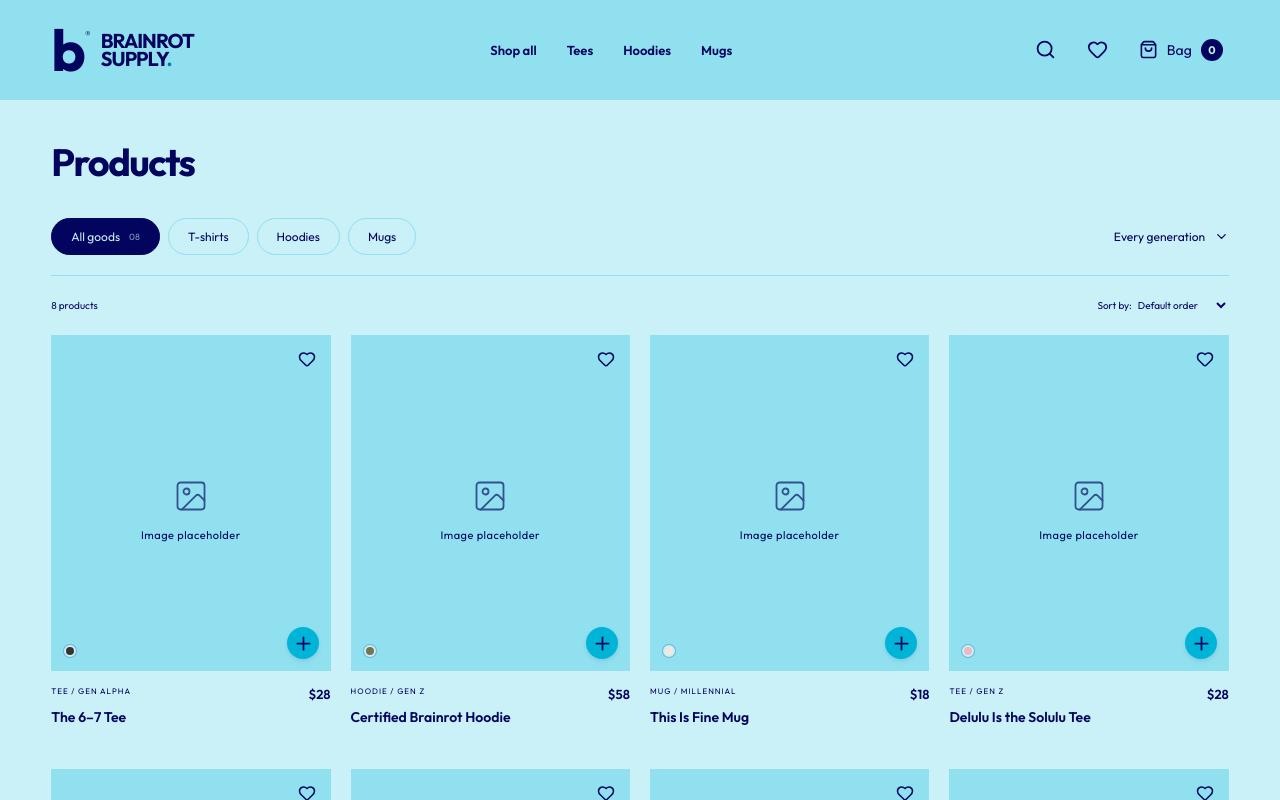
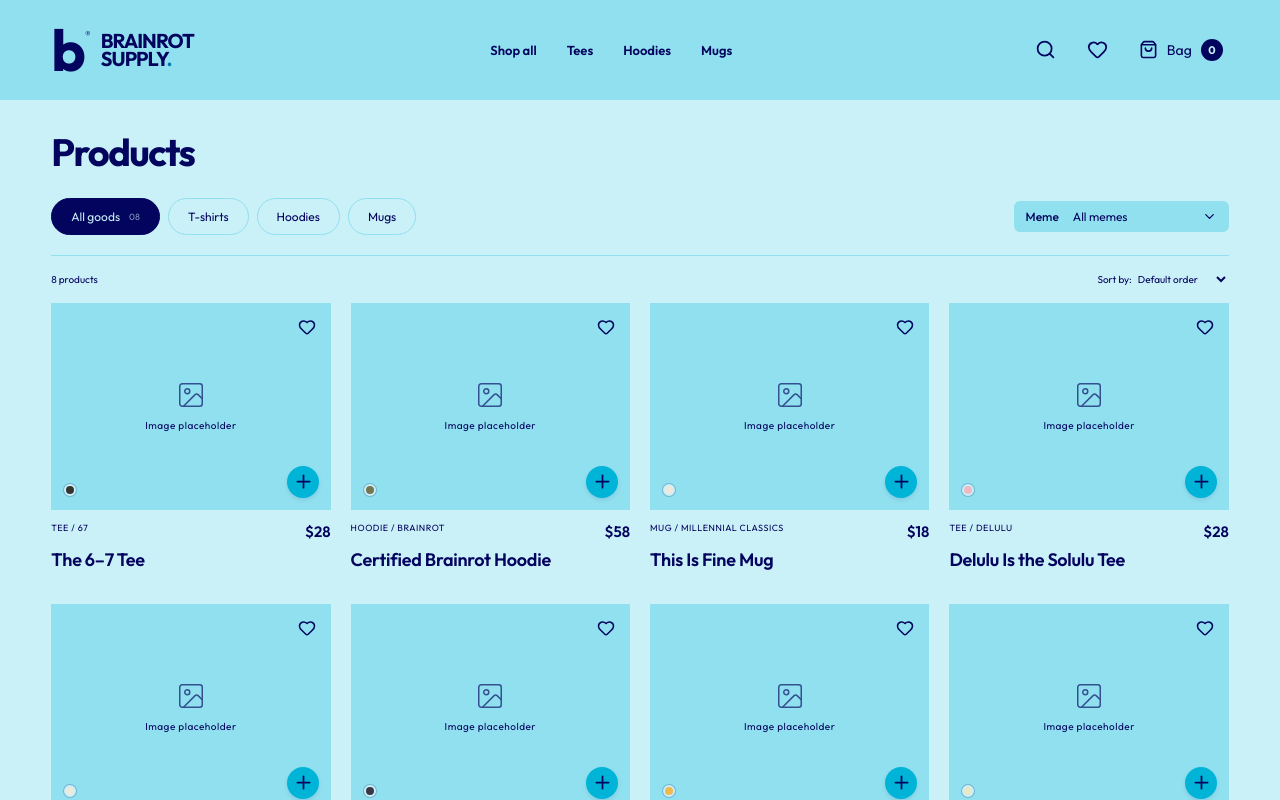
Before and after one commit to Rishaanbit/brainrot-supply, a Next.js app: page / in a window 1280 px wide. Shown: the top 800 px of the page. Built offline with nearby package versions, Linux system fonts and the light colour scheme.

Commit message:
Update Site source

```diff
--- a/app/layout.tsx
+++ b/app/layout.tsx
@@ -2,7 +2,7 @@ import type { Metadata } from "next";
 import "./globals.css";
 export const metadata: Metadata = {
   title: "Brainrot Supply — Products",
-  description: "Meme-themed T-shirts, hoodies, and mugs. Product catalog with prices, sizes, and generation filters.",
+  description: "Meme-themed T-shirts, hoodies, and mugs. Product catalog with prices, sizes, and meme filters.",
   icons: { icon: "/favicon.svg", shortcut: "/favicon.svg" },
 };
 export default function RootLayout({ children }: Readonly<{ children: React.ReactNode }>) {
--- a/app/page.tsx
+++ b/app/page.tsx
@@ -3,16 +3,16 @@
 import { useEffect, useRef, useState } from "react";
 import { ArrowRight, ArrowUpRight, Search, ShoppingBag, X, Plus, Minus, Heart, ChevronDown, Check, Menu, ImageIcon } from "lucide-react";
 
-type Product = { id: number; name: string; type: string; era: string; price: number; color: string; design: string; bg: string };
+type Product = { id: number; name: string; type: string; era: string; meme: string; price: number; color: string; design: string; bg: string };
 const products: Product[] = [
-  { id: 1, name: "The 6–7 Tee", type: "T-shirts", era: "Gen Alpha", price: 28, color: "#35352f", design: "67", bg: "#90e0ef" },
-  { id: 2, name: "Certified Brainrot Hoodie", type: "Hoodies", era: "Gen Z", price: 58, color: "#73764e", design: "brainrot", bg: "#90e0ef" },
-  { id: 3, name: "This Is Fine Mug", type: "Mugs", era: "Millennial", price: 18, color: "#eee9dc", design: "fine", bg: "#90e0ef" },
-  { id: 4, name: "Delulu Is the Solulu Tee", type: "T-shirts", era: "Gen Z", price: 28, color: "#f0b8c3", design: "delulu", bg: "#90e0ef" },
-  { id: 5, name: "Verity Energy Tee", type: "T-shirts", era: "Gen Z", price: 30, color: "#ede9db", design: "verity", bg: "#90e0ef" },
-  { id: 6, name: "6–7 Braincell Hoodie", type: "Hoodies", era: "Gen Alpha", price: 58, color: "#393746", design: "67", bg: "#90e0ef" },
-  { id: 7, name: "Error 404: Brain Not Found", type: "Mugs", era: "Millennial", price: 18, color: "#f0b94e", design: "404", bg: "#90e0ef" },
-  { id: 8, name: "Touch Grass Club Tee", type: "T-shirts", era: "Gen Z", price: 28, color: "#e6e8c6", design: "grass", bg: "#90e0ef" },
+  { id: 1, meme: "67", name: "The 6–7 Tee", type: "T-shirts", era: "Gen Alpha", price: 28, color: "#35352f", design: "67", bg: "#90e0ef" },
+  { id: 2, meme: "Brainrot", name: "Certified Brainrot Hoodie", type: "Hoodies", era: "Gen Z", price: 58, color: "#73764e", design: "brainrot", bg: "#90e0ef" },
+  { id: 3, meme: "Millennial classics", name: "This Is Fine Mug", type: "Mugs", era: "Millennial", price: 18, color: "#eee9dc", design: "fine", bg: "#90e0ef" },
+  { id: 4, meme: "Delulu", name: "Delulu Is the Solulu Tee", type: "T-shirts", era: "Gen Z", price: 28, color: "#f0b8c3", design: "delulu", bg: "#90e0ef" },
+  { id: 5, meme: "Verity", name: "Verity Energy Tee", type: "T-shirts", era: "Gen Z", price: 30, color: "#ede9db", design: "verity", bg: "#90e0ef" },
+  { id: 6, meme: "67", name: "6–7 Braincell Hoodie", type: "Hoodies", era: "Gen Alpha", price: 58, color: "#393746", design: "67", bg: "#90e0ef" },
+  { id: 7, meme: "Millennial classics", name: "Error 404: Brain Not Found", type: "Mugs", era: "Millennial", price: 18, color: "#f0b94e", design: "404", bg: "#90e0ef" },
+  { id: 8, meme: "Touch grass", name: "Touch Grass Club Tee", type: "T-shirts", era: "Gen Z", price: 28, color: "#e6e8c6", design: "grass", bg: "#90e0ef" },
 ];
 const money = (n: number) => new Intl.NumberFormat("en-US", { style: "currency", currency: "USD", maximumFractionDigits: 0 }).format(n);
 type CartItem = { product: number; size: string; quantity: number };
@@ -26,7 +26,7 @@ function ProductPlaceholder({ product }: { product: Product }) {
 
 export default function Home() {
   const [category, setCategory] = useState("All goods");
-  const [era, setEra] = useState("Every generation");
+  const [meme, setMeme] = useState("All memes");
   const [sort, setSort] = useState("Default order");
   const [search, setSearch] = useState("");
   const [searchOpen, setSearchOpen] = useState(false);
@@ -52,8 +52,8 @@ export default function Home() {
   function openProduct(p: Product) { setSelected(p); setSize(p.type === "Mugs" ? "11 oz" : "M"); setQuantity(1); }
   function add() { if (!selected) return; setCart(current => { const found = current.find(x => x.product === selected.id && x.size === size); return found ? current.map(x => x === found ? { ...x, quantity: Math.min(20, x.quantity + quantity) } : x) : [...current, { product: selected.id, size, quantity }]; }); notify("Added to bag."); setSelected(null); }
   function changeQuantity(index: number, delta: number) { setCart(current => current.map((x, i) => i === index ? { ...x, quantity: Math.min(20, x.quantity + delta) } : x).filter(x => x.quantity > 0)); }
-  function shop(newCategory = "All goods", newEra = "Every generation") { setCategory(newCategory); setEra(newEra); setOnlyFavorites(false); setSearch(""); setMobileMenu(false); document.getElementById("shop")?.scrollIntoView({ behavior: "smooth" }); }
-  const visible = products.filter(p => (category === "All goods" || p.type === category) && (era === "Every generation" || p.era === era) && (!onlyFavorites || favorites.includes(p.id)) && `${p.name} ${p.era} ${p.design === "67" ? "67 6–7" : ""}`.toLowerCase().includes(search.toLowerCase())).sort((a,b) => sort === "Price: low to high" ? a.price-b.price : sort === "Price: high to low" ? b.price-a.price : a.id-b.id);
+  function shop(newCategory = "All goods", newMeme = "All memes") { setCategory(newCategory); setMeme(newMeme); setOnlyFavorites(false); setSearch(""); setMobileMenu(false); document.getElementById("shop")?.scrollIntoView({ behavior: "smooth" }); }
+  const visible = products.filter(p => (category === "All goods" || p.type === category) && (meme === "All memes" || p.meme === meme) && (!onlyFavorites || favorites.includes(p.id)) && `${p.name} ${p.meme} ${p.era} ${p.design === "67" ? "67 6–7" : ""}`.toLowerCase().includes(search.toLowerCase())).sort((a,b) => sort === "Price: low to high" ? a.price-b.price : sort === "Price: high to low" ? b.price-a.price : a.id-b.id);
   const total = cart.reduce((sum, x) => sum + products.find(p => p.id === x.product)!.price * x.quantity, 0);
   const count = cart.reduce((sum, x) => sum + x.quantity, 0);
 
@@ -61,17 +61,17 @@ export default function Home() {
     <header className="header">
       <a href="#" className="logo" aria-label="Brainrot Supply home"><span className="logo-mark">b<span>®</span></span><span>BRAINROT<br/>SUPPLY<span className="logo-dot">.</span></span></a>
       <nav className="desktop-nav" aria-label="Main navigation"><button onClick={() => shop()}>Shop all</button><button onClick={() => shop("T-shirts")}>Tees</button><button onClick={() => shop("Hoodies")}>Hoodies</button><button onClick={() => shop("Mugs")}>Mugs</button></nav>
-      <div className="header-actions"><button className="icon-button" aria-label="Search products" onClick={() => { setSearchOpen(!searchOpen); document.getElementById("shop")?.scrollIntoView({ behavior: "smooth" }); }}><Search size={21}/></button><button className={`icon-button favorites-nav ${onlyFavorites ? "active" : ""}`} aria-label="View saved products" onClick={() => { setOnlyFavorites(!onlyFavorites); setCategory("All goods"); setEra("Every generation"); setSearch(""); document.getElementById("shop")?.scrollIntoView({ behavior: "smooth" }); }}><Heart size={21}/></button><button className="bag-button" onClick={() => { setCartOpen(true); setCheckout(false); }}><ShoppingBag size={19}/><span>Bag</span><b>{count}</b></button><button className="icon-button mobile-toggle" aria-label="Toggle navigation" aria-expanded={mobileMenu} onClick={() => setMobileMenu(!mobileMenu)}><Menu size={22}/></button></div>
+      <div className="header-actions"><button className="icon-button" aria-label="Search products" onClick={() => { setSearchOpen(!searchOpen); document.getElementById("shop")?.scrollIntoView({ behavior: "smooth" }); }}><Search size={21}/></button><button className={`icon-button favorites-nav ${onlyFavorites ? "active" : ""}`} aria-label="View saved products" onClick={() => { setOnlyFavorites(!onlyFavorites); setCategory("All goods"); setMeme("All memes"); setSearch(""); document.getElementById("shop")?.scrollIntoView({ behavior: "smooth" }); }}><Heart size={21}/></button><button className="bag-button" onClick={() => { setCartOpen(true); setCheckout(false); }}><ShoppingBag size={19}/><span>Bag</span><b>{count}</b></button><button className="icon-button mobile-toggle" aria-label="Toggle navigation" aria-expanded={mobileMenu} onClick={() => setMobileMenu(!mobileMenu)}><Menu size={22}/></button></div>
     </header>
     {mobileMenu && <nav className="mobile-nav">{["All goods","T-shirts","Hoodies","Mugs"].map(c => <button key={c} onClick={() => shop(c)}>{c}<ArrowUpRight size={18}/></button>)}</nav>}
     <main>
       <section id="shop" className="shop section-pad">
         <div className="section-heading"><h1>Products</h1></div>
-        <div className="shop-toolbar"><div className="categories">{["All goods","T-shirts","Hoodies","Mugs"].map(c => <button key={c} className={category === c ? "selected" : ""} onClick={() => setCategory(c)}>{c}{c === "All goods" && <span>08</span>}</button>)}</div><label className="era-select"><span className="sr-only">Filter by generation</span><select value={era} onChange={e => setEra(e.target.value)}>{["Every generation","Gen Alpha","Gen Z","Millennial"].map(x => <option key={x}>{x}</option>)}</select><ChevronDown size={15}/></label></div>
+        <div className="shop-toolbar"><div className="categories">{["All goods","T-shirts","Hoodies","Mugs"].map(c => <button key={c} className={category === c ? "selected" : ""} onClick={() => setCategory(c)}>{c}{c === "All goods" && <span>08</span>}</button>)}</div><label className="era-select"><span className="filter-label">Meme</span><select aria-label="Filter by meme" value={meme} onChange={e => setMeme(e.target.value)}>{["All memes","67","Brainrot","Millennial classics","Delulu","Verity","Touch grass"].map(x => <option key={x}>{x}</option>)}</select><ChevronDown size={15}/></label></div>
         {(searchOpen || search || onlyFavorites) && <div className="search-row">{onlyFavorites && <button className="saved-filter" onClick={() => setOnlyFavorites(false)}>Saved goods <X size={14}/></button>}<Search size={18}/><input autoFocus={searchOpen} type="search" placeholder="Search products" aria-label="Search the shop" value={search} onChange={e => setSearch(e.target.value)}/><button className="icon-button" aria-label="Close search" onClick={() => { setSearchOpen(false); setSearch(""); }}><X size={18}/></button></div>}
         <div className="results-line"><span>{visible.length} product{visible.length === 1 ? "" : "s"}</span><label>Sort by: <select value={sort} onChange={e => setSort(e.target.value)} aria-label="Sort products"><option>Default order</option><option>Price: low to high</option><option>Price: high to low</option></select></label></div>
-        <div className="product-grid">{visible.map(p => <article className="product-card" key={p.id}><div className="product-image" style={{ background: p.bg }}><button className={`favorite ${favorites.includes(p.id) ? "is-saved" : ""}`} aria-label={`${favorites.includes(p.id) ? "Unsave" : "Save"} ${p.name}`} aria-pressed={favorites.includes(p.id)} onClick={() => setFavorites(f => f.includes(p.id) ? f.filter(x => x !== p.id) : [...f,p.id])}><Heart size={18} fill={favorites.includes(p.id) ? "currentColor" : "none"}/></button><button className="art-button" onClick={() => openProduct(p)} aria-label={`View ${p.name}`}><ProductPlaceholder product={p}/></button><button className="quick-add" aria-label={`Choose options for ${p.name}`} onClick={() => openProduct(p)}><Plus size={21}/></button><span className="product-color" style={{ background:p.color }}/></div><div className="product-meta"><span>{p.type === "T-shirts" ? "TEE" : p.type === "Hoodies" ? "HOODIE" : "MUG"} / {p.era.toUpperCase()}</span><span>{money(p.price)}</span></div><button className="product-name" onClick={() => openProduct(p)}>{p.name}</button></article>)}</div>
-        {visible.length === 0 && <div className="empty-state"><h3>No products found.</h3><p>Try another search, generation, or category.</p><button className="primary" onClick={() => { setSearch(""); setCategory("All goods"); setEra("Every generation"); setOnlyFavorites(false); }}>Show all goods <ArrowRight size={18}/></button></div>}
+        <div className="product-grid">{visible.map(p => <article className="product-card" key={p.id}><div className="product-image" style={{ background: p.bg }}><button className={`favorite ${favorites.includes(p.id) ? "is-saved" : ""}`} aria-label={`${favorites.includes(p.id) ? "Unsave" : "Save"} ${p.name}`} aria-pressed={favorites.includes(p.id)} onClick={() => setFavorites(f => f.includes(p.id) ? f.filter(x => x !== p.id) : [...f,p.id])}><Heart size={18} fill={favorites.includes(p.id) ? "currentColor" : "none"}/></button><button className="art-button" onClick={() => openProduct(p)} aria-label={`View ${p.name}`}><ProductPlaceholder product={p}/></button><button className="quick-add" aria-label={`Choose options for ${p.name}`} onClick={() => openProduct(p)}><Plus size={21}/></button><span className="product-color" style={{ background:p.color }}/></div><div className="product-meta"><span>{p.type === "T-shirts" ? "TEE" : p.type === "Hoodies" ? "HOODIE" : "MUG"} / {p.meme.toUpperCase()}</span><span>{money(p.price)}</span></div><button className="product-name" onClick={() => openProduct(p)}>{p.name}</button></article>)}</div>
+        {visible.length === 0 && <div className="empty-state"><h3>No products found.</h3><p>Try another search, meme, or product type.</p><button className="primary" onClick={() => { setSearch(""); setCategory("All goods"); setMeme("All memes"); setOnlyFavorites(false); }}>Show all goods <ArrowRight size={18}/></button></div>}
       </section>
     </main>
     <footer className="footer section-pad"><div className="footer-top"><a href="#" className="logo footer-logo"><span className="logo-mark">b<span>®</span></span><span>BRAINROT<br/>SUPPLY.</span></a><div className="footer-links"><button onClick={() => setInfo("The details")}>The details <ArrowUpRight size={15}/></button><button onClick={() => setInfo("Size guide")}>Size guide <ArrowUpRight size={15}/></button><button onClick={() => setInfo("About this store")}>About this store <ArrowUpRight size={15}/></button></div></div><div className="footer-bottom"><span>© {new Date().getFullYear()} BRAINROT SUPPLY</span><span>CONCEPT STORE · USD</span></div></footer>
```
Also changed, not shown: app/globals.css.
